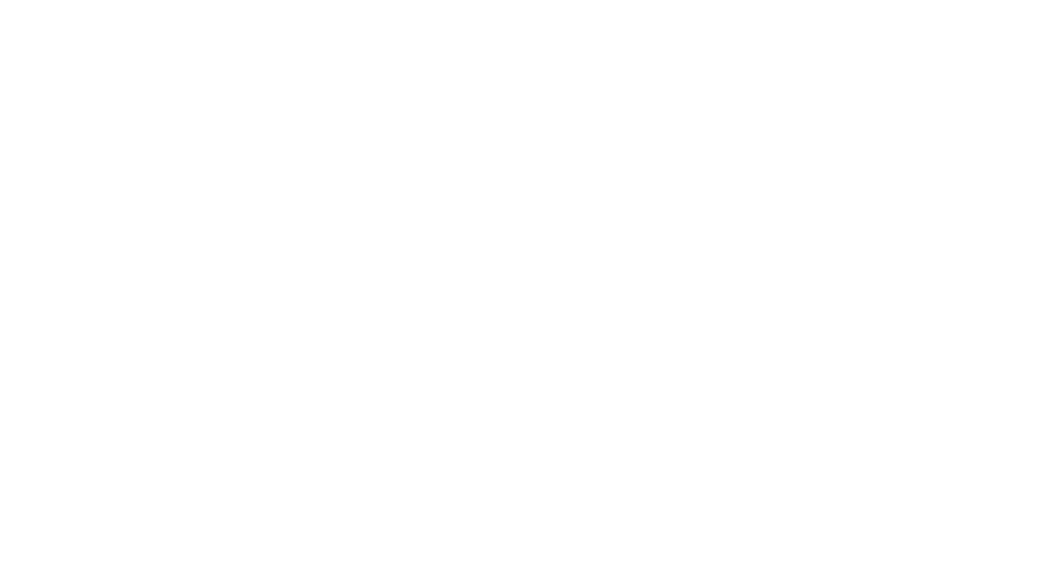
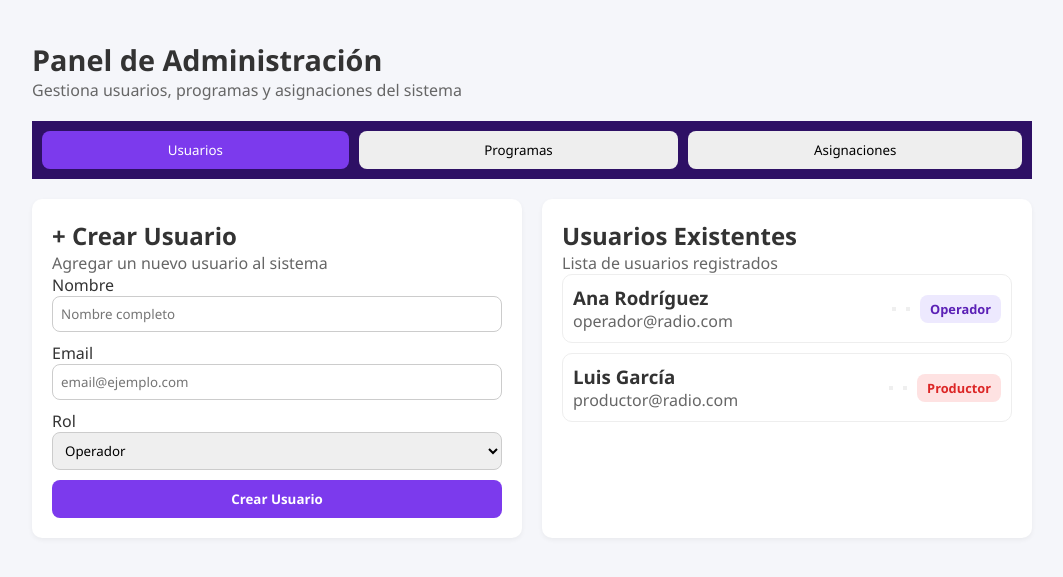
Before and after one commit to kareen67/Botonera, a PHP site: page /view/pages/jefe/Panel-admin.html in a window 1280 px wide. Before the commit the part shown is empty. Shown: the top 577 px of the page, without its empty margins (108-1171 px from the left). Run offline with PHP 8.4, Linux system fonts and the light colour scheme.

Commit message:
panel-admin proceso

```diff
--- a/Botonera/view/css/panel-jefe.css
+++ b/Botonera/view/css/panel-jefe.css
@@ -2,238 +2,140 @@
     margin: 0;
     padding: 0;
     box-sizing: border-box;
+    font-family: 'Segoe UI', sans-serif;
 }
 
 body {
-    font-family: Arial, sans-serif;
-    background: #f4f4f4;
-    margin: 0;
-}
-
-.fx-header {
-    background-color: #f9fafb;
-    /* gris clarito */
-    padding: 2rem 1rem;
-    text-align: left;
-}
-
-.fx-header h1 {
-    font-size: 2rem;
-    margin: 0;
-    color: #111827;
-}
-
-.fx-header p {
-    font-size: 1rem;
-    color: #6b7280;
-    margin-top: .25rem;
-}
-
-.fx-library {
-    background-color: #fff;
-    border: 2px solid #e5e7eb;
-    border-radius: .5rem;
-    padding: 1.5rem 1rem;
-    margin-top: 1rem;
-}
-
-.fx-library h2 {
-    font-size: 1.25rem;
-    color: #111827;
-    margin: 0 0 .25rem 0;
-    display: flex;
-    align-items: center;
-    gap: .5rem;
-}
-
-.fx-library p {
-    font-size: .95rem;
-    color: #6b7280;
-    margin: 0;
+    background: #f5f6fa;
+    color: #333;
 }
 
 
-.header {
-    display: flex;
-    justify-content: space-between;
-    align-items: center;
-    padding: 20px;
+
+/* --- CONTENIDO --- */
+.container {
+    max-width: 1000px;
+    margin: 40px auto;
 }
 
-.btn {
-    background: #8b5cf6;
-    color: white;
-    border: none;
-    padding: 8px 12px;
-    border-radius: 10px;
-    cursor: pointer;
-    transition: background 0.3s ease;
+h1 {
+    font-size: 1.8rem;
 }
 
-.btn:hover {
-    background: #7646d1;
-}
-
-.btn.big {
-    font-size: 1.1rem;
-    padding: 12px 20px;
+p {
+    color: #666;
 }
 
 .tabs {
     display: flex;
-    gap: 5px;
-    padding: 10px 20px;
+    gap: 10px;
+    margin: 20px 0;
+    background-color: #2e1065;
+    padding: 10px;
 }
 
 .tab {
-    padding: 8px 14px;
-    border: 1px solid #050505;
-    background: #ddd;
-    border-radius: 4px;
+    border: none;
+    background: #eee;
+    padding: 10px 20px;
+    border-radius: 8px;
     cursor: pointer;
-    font-size: 15px;
-
+    transition: 0.2s;
+    font-weight: 500;
+    flex: content;
+    align-items: center;
 }
 
 .tab.active {
-    background: #8b5cf6;
-    color: white;
-    font-size: 18px;
-    border: 2px solid #562283;
+    background: #7c3aed;
+    color: #fff;
 }
 
-/* Cuadrícula */
-.fx-grid {
-    display: grid;
-    grid-template-columns: repeat(auto-fit, minmax(180px, 1fr));
-    gap: 25px;
-    padding: 20px;
+.tab:hover {
+    background: #c4b5fd;
+    color: #2e1065;
 }
 
-/* Tarjeta FX */
-.fx-card {
-    background: white;
-    border-radius: 15px;
-    border: 2px solid #562283;
-    padding: 15px;
-    text-align: center;
-    box-shadow: 8px 9px 1px rgba(38, 2, 53, 0.303);
-    transition: transform 0.2s ease, box-shadow 0.2s ease;
-}
-
-.fx-card:hover {
-    transform: translateY(-3px);
-    box-shadow: 5px 5px 10px rgba(0, 0, 0, 0.15);
-}
-
-.play-btn {
-    width: 60px;
-    height: 60px;
-    border-radius: 50%;
-    background: #8b5cf6;
-    border: 1px solid #000000;
-    color: white;
-    font-size: 22px;
-    cursor: pointer;
-    margin-bottom: 10px;
-    transition: background 0.3s ease;
-
-}
-
-.play-btn:hover {
-    background: #7646d1;
-}
-
-.fx-actions {
+.panel-section {
     display: flex;
-    justify-content: center;
-    gap: 10px;
-    margin-top: 8px;
-}
-
-.icon-btn {
-    background: #8b5cf6;
-    border: none;
-    color: white;
-    padding: 6px 8px;
-    border-radius: 6px;
-    cursor: pointer;
-    transition: background 0.3s ease;
-}
-
-.icon-btn:hover {
-    background: #7646d1;
-}
-
-.icon-btn.delete {
-    background: #d9534f;
-}
-
-.icon-btn.delete:hover {
-    background: #b63f3b;
-}
-
-/* MODAL */
-.modal {
-    display: none;
-    position: fixed;
-    top: 0;
-    left: 0;
-    width: 100%;
-    height: 100%;
-    background: rgba(0, 0, 0, 0.6);
-    justify-content: center;
-    align-items: center;
-    padding: 20px;
-}
-
-.modal-content {
-    background: rgb(230, 225, 239);
-    padding: 25px;
-    border-radius: 12px;
-    width: 400px;
-    max-width: 90%;
-    display: flex;
-    flex-direction: column;
-}
-
-.modal-content h2{
-    padding-bottom: 10px;
-}
-
-.modal-content label{
-    padding-bottom: 8px;
-    font-size: 17px;
-}
-
-.modal-content input {
-    padding: 8px;
-    margin-bottom: 10px;
-    border: 1px solid #562283;
-    border-radius: 5px;
-    font-size: 16px;
-}
-
-.modal-buttons {
-    display: flex;
-    justify-content: space-between;
-    margin-top: 10px;
-}
-
-.btn.primary {
-    background: #4caf50;
-    font-size: 17px;
-}
-
-.btn.primary:hover {
-    background: #3c9441;
-}
-
-.btn.cancelar{
-    background-color: #050505;
-    font-size: 17px;
+    gap: 20px;
+    flex-wrap: wrap;
 }
 
 .hidden {
     display: none;
 }
+
+/* --- TARJETAS --- */
+.card {
+    background: #fff;
+    border-radius: 10px;
+    box-shadow: 0 2px 5px rgba(0, 0, 0, 0.05);
+    padding: 20px;
+    flex: 1;
+    min-width: 320px;
+}
+
+.form-card input,
+.form-card select,
+textarea {
+    width: 100%;
+    padding: 8px;
+    border-radius: 8px;
+    border: 1px solid #ccc;
+    margin-bottom: 10px;
+}
+
+textarea {
+    resize: none;
+    height: 80px;
+}
+
+.btn-primary {
+    background: #7c3aed;
+    color: #fff;
+    border: none;
+    padding: 10px;
+    border-radius: 8px;
+    cursor: pointer;
+    width: 100%;
+    font-weight: bold;
+}
+
+.btn-primary:hover {
+    background: #6b21a8;
+}
+
+/* --- LISTAS --- */
+.usuario {
+    display: flex;
+    justify-content: space-between;
+    align-items: center;
+    border: 1px solid #eee;
+    border-radius: 10px;
+    padding: 10px;
+    margin-bottom: 10px;
+}
+
+.acciones {
+    display: flex;
+    align-items: center;
+    gap: 10px;
+}
+
+.rol {
+    padding: 5px 10px;
+    border-radius: 8px;
+    font-size: 0.8rem;
+    font-weight: bold;
+}
+
+.operador {
+    background: #ede9fe;
+    color: #5b21b6;
+}
+
+.productor {
+    background: #fee2e2;
+    color: #dc2626;
+}
--- a/Botonera/view/pages/jefe/Panel-admin.html
+++ b/Botonera/view/pages/jefe/Panel-admin.html
@@ -1,11 +1,162 @@
 <!DOCTYPE html>
-<html lang="en">
+<html lang="es">
+
 <head>
     <meta charset="UTF-8">
     <meta name="viewport" content="width=device-width, initial-scale=1.0">
-    <title>Panel principal administracion</title>
+    <title>Panel de Administración principal</title>
+    <link rel="stylesheet" href="../../css/panel-jefe.css">
 </head>
+
 <body>
+    <div class="container">
+        <h1>Panel de Administración</h1>
+        <p>Gestiona usuarios, programas y asignaciones del sistema</p>
 
+        <div class="tabs">
+            <button class="tab active" data-target="usuarios"><i class="fa-regular fa-user"></i> Usuarios</button>
+            <button class="tab" data-target="programas"><i class="fa-solid fa-microphone"></i> Programas</button>
+            <button class="tab" data-target="asignaciones"><i class="fa-solid fa-link"></i> Asignaciones</button>
+        </div>
+
+        <!-- SECCIÓN USUARIOS -->
+        <section id="usuarios" class="panel-section">
+            <div class="card form-card">
+                <h2>+ Crear Usuario</h2>
+                <p>Agregar un nuevo usuario al sistema</p>
+                <label>Nombre</label>
+                <input type="text" placeholder="Nombre completo">
+                <label>Email</label>
+                <input type="email" placeholder="email@ejemplo.com">
+                <label>Rol</label>
+                <select>
+                    <option>Operador</option>
+                    <option>Productor</option>
+                    <option>Jefe de operadores</option>
+                </select>
+                <button class="btn-primary">Crear Usuario</button>
+            </div>
+
+            <div class="card">
+                <h2>Usuarios Existentes</h2>
+                <p>Lista de usuarios registrados</p>
+
+                <div class="usuario">
+                    <div>
+                        <h3>Ana Rodríguez</h3>
+                        <p>operador@radio.com</p>
+                    </div>
+                    <div class="acciones">
+                        <button><i class="fa-solid fa-pen"></i></button>
+                        <button><i class="fa-solid fa-trash"></i></button>
+                        <span class="rol operador">Operador</span>
+                    </div>
+                </div>
+
+                <div class="usuario">
+                    <div>
+                        <h3>Luis García</h3>
+                        <p>productor@radio.com</p>
+                    </div>
+                    <div class="acciones">
+                        <button><i class="fa-solid fa-pen"></i></button>
+                        <button><i class="fa-solid fa-trash"></i></button>
+                        <span class="rol productor">Productor</span>
+                    </div>
+                </div>
+            </div>
+        </section>
+
+        <!-- SECCIÓN PROGRAMAS -->
+        <section id="programas" class="panel-section hidden">
+            <div class="card form-card">
+                <h2>+ Crear Programa</h2>
+                <p>Agregar un nuevo programa al sistema</p>
+                <label>Nombre del programa</label>
+                <input type="text" placeholder="Ej: Mañanas en Vivo">
+                <label>Horario</label>
+                <input type="text" placeholder="Ej: 08:00 - 10:00">
+                <label>Descripción</label>
+                <textarea placeholder="Descripción del programa"></textarea>
+                <button class="btn-primary">Crear Programa</button>
+            </div>
+
+            <div class="card">
+                <h2>Programas Existentes</h2>
+                <p>Lista de programas registrados</p>
+
+                <div class="usuario">
+                    <div>
+                        <h3>Mañanas en Vivo</h3>
+                        <p>Programa diario de noticias y entretenimiento</p>
+                    </div>
+                    <div class="acciones">
+                        <button><i class="fa-solid fa-pen"></i></button>
+                        <button><i class="fa-solid fa-trash"></i></button>
+                    </div>
+                </div>
+
+                <div class="usuario">
+                    <div>
+                        <h3>Tarde Musical</h3>
+                        <p>Las mejores notas musicales</p>
+                    </div>
+                    <div class="acciones">
+                        <button><i class="fa-solid fa-pen"></i></button>
+                        <button><i class="fa-solid fa-trash"></i></button>
+                    </div>
+                </div>
+            </div>
+        </section>
+
+        <!-- SECCIÓN ASIGNACIONES -->
+        <section id="asignaciones" class="panel-section hidden">
+            <div class="card form-card">
+                <h2>+ Nueva Asignación</h2>
+                <p>Asignar un operador a un programa</p>
+                <label>Programa</label>
+                <select>
+                    <option>Mañanas en Vivo</option>
+                    <option>Tarde Musical</option>
+                </select>
+                <label>Operador</label>
+                <select>
+                    <option>Ana Rodríguez</option>
+                    <option>Luis García</option>
+                </select>
+                <button class="btn-primary">Crear Asignación</button>
+            </div>
+
+            <div class="card">
+                <h2>Asignaciones Existentes</h2>
+                <p>Lista de asignaciones activas</p>
+
+                <div class="usuario">
+                    <div>
+                        <h3>Mañanas en Vivo</h3>
+                        <p>Operador: Ana Rodríguez</p>
+                    </div>
+                    <div class="acciones">
+                        <button><i class="fa-solid fa-pen"></i> Editar</button>
+                    </div>
+                </div>
+            </div>
+        </section>
+    </div>
+
+    <script>
+        const tabs = document.querySelectorAll('.tab');
+        const sections = document.querySelectorAll('.panel-section');
+
+        tabs.forEach(tab => {
+            tab.addEventListener('click', () => {
+                tabs.forEach(t => t.classList.remove('active'));
+                sections.forEach(s => s.classList.add('hidden'));
+                tab.classList.add('active');
+                document.getElementById(tab.dataset.target).classList.remove('hidden');
+            });
+        });
+    </script>
 </body>
+
 </html>
--- a/Botonera/view/pages/jefe/Biblioteca-sonidos.html
+++ b/Botonera/view/pages/operador/Biblioteca-sonidos.html
@@ -6,7 +6,7 @@
     <meta name="viewport" content="width=device-width, initial-scale=1.0">
     <title>FX - Biblioteca de Sonidos</title>
     <link rel="stylesheet" href="panel-jefe.css">
-    <link rel="stylesheet" href="../../css/panel-jefe.css">
+    <link rel="stylesheet" href="../../css/biblioteca-sonido.css">
     <link rel="stylesheet" href="https://cdnjs.cloudflare.com/ajax/libs/font-awesome/6.5.0/css/all.min.css">
 
 </head>
```
Also changed, not shown: Botonera/view/css/biblioteca-sonido.css (added, +239 -0 lines).
